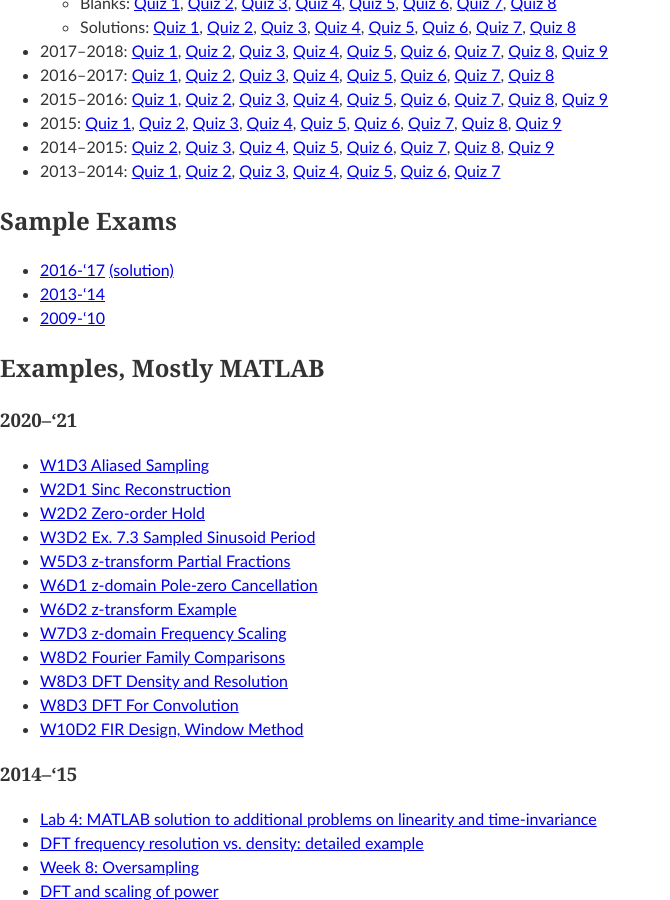
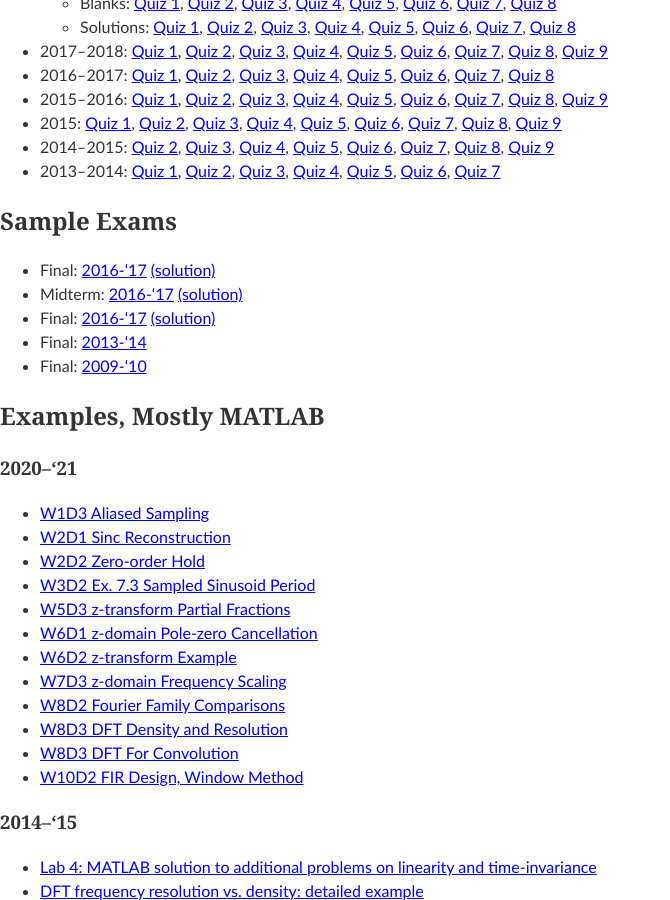
Before and after one commit to edurant/edurant.github.io, a Jekyll site: the page built from courses/ee3221/index.md, in a window 1280 px wide and 900 px high, scrolled down 304 px. Shown: the whole window, without its empty margins (0-670 px from the left). Built offline with Jekyll 4.4.1, drawn with Linux system fonts in a browser that asks for light colours; our own code applies the rules of GitHub Pages for plain Markdown files.

Commit message:
EE3221: midterm & final from w2021 with solutions

```diff
--- a/courses/ee3221/index.md
+++ b/courses/ee3221/index.md
@@ -85,9 +85,11 @@
 	<a href="q07-w1314-ans.pdf">Quiz 7</a>
 
 ## Sample Exams
-* <a href="final-w1617.pdf">2016-'17</a> <a href="final-w1617-ans.pdf">(solution)</a>
-* <a href="final-w1314.pdf">2013-'14</a>
-* <a href="final-w0910.pdf">2009-'10</a>
+* Final: <a href="final-w2021.pdf">2016-'17</a> <a href="final-w2021-ans.pdf">(solution)</a>
+* Midterm: <a href="midterm-w2021.pdf">2016-'17</a> <a href="midterm-w2021-ans.pdf">(solution)</a>
+* Final: <a href="final-w1617.pdf">2016-'17</a> <a href="final-w1617-ans.pdf">(solution)</a>
+* Final: <a href="final-w1314.pdf">2013-'14</a>
+* Final: <a href="final-w0910.pdf">2009-'10</a>
 
 ## Examples, Mostly MATLAB
 
```
Also changed, not shown: 4 other files.
